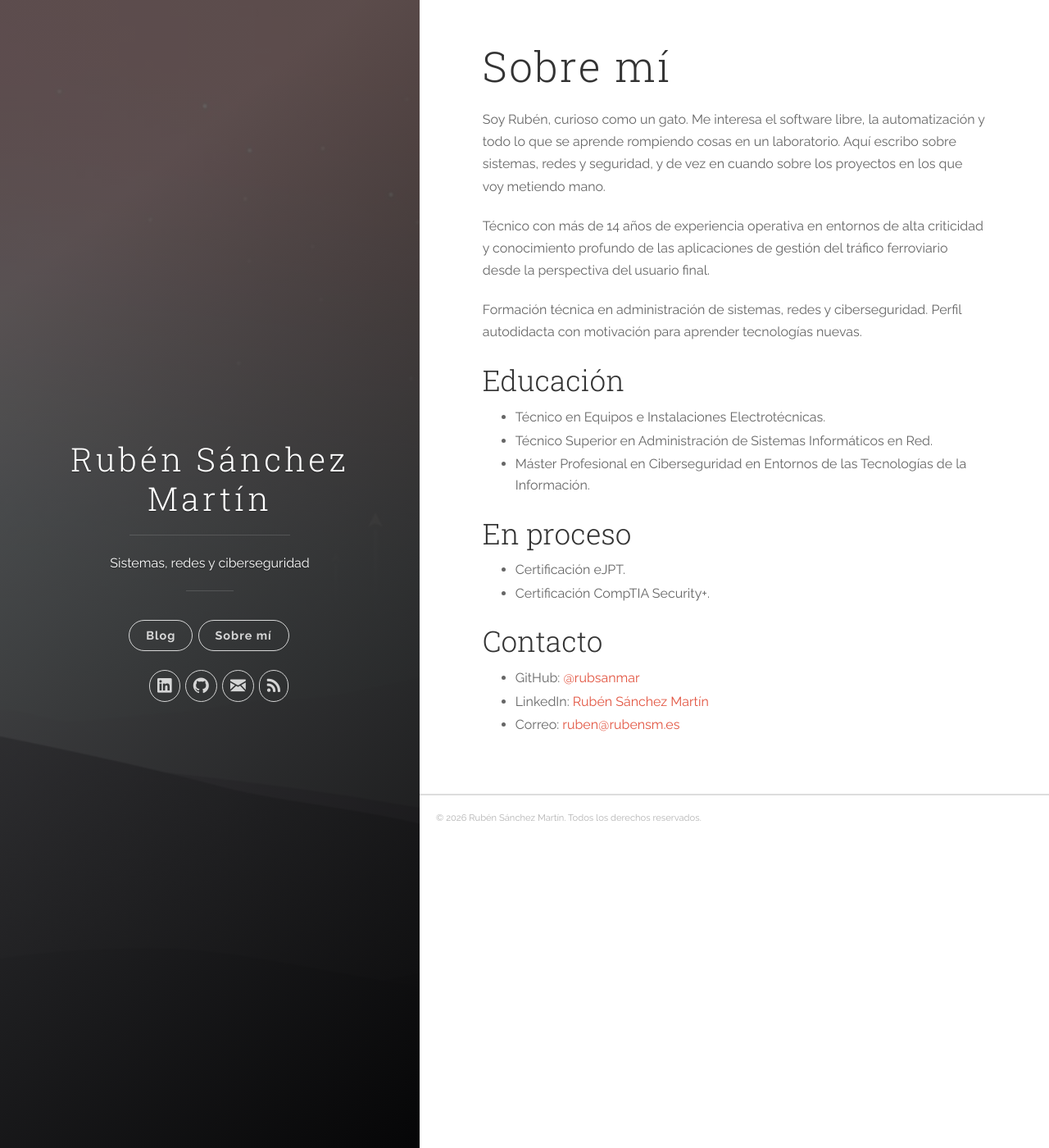
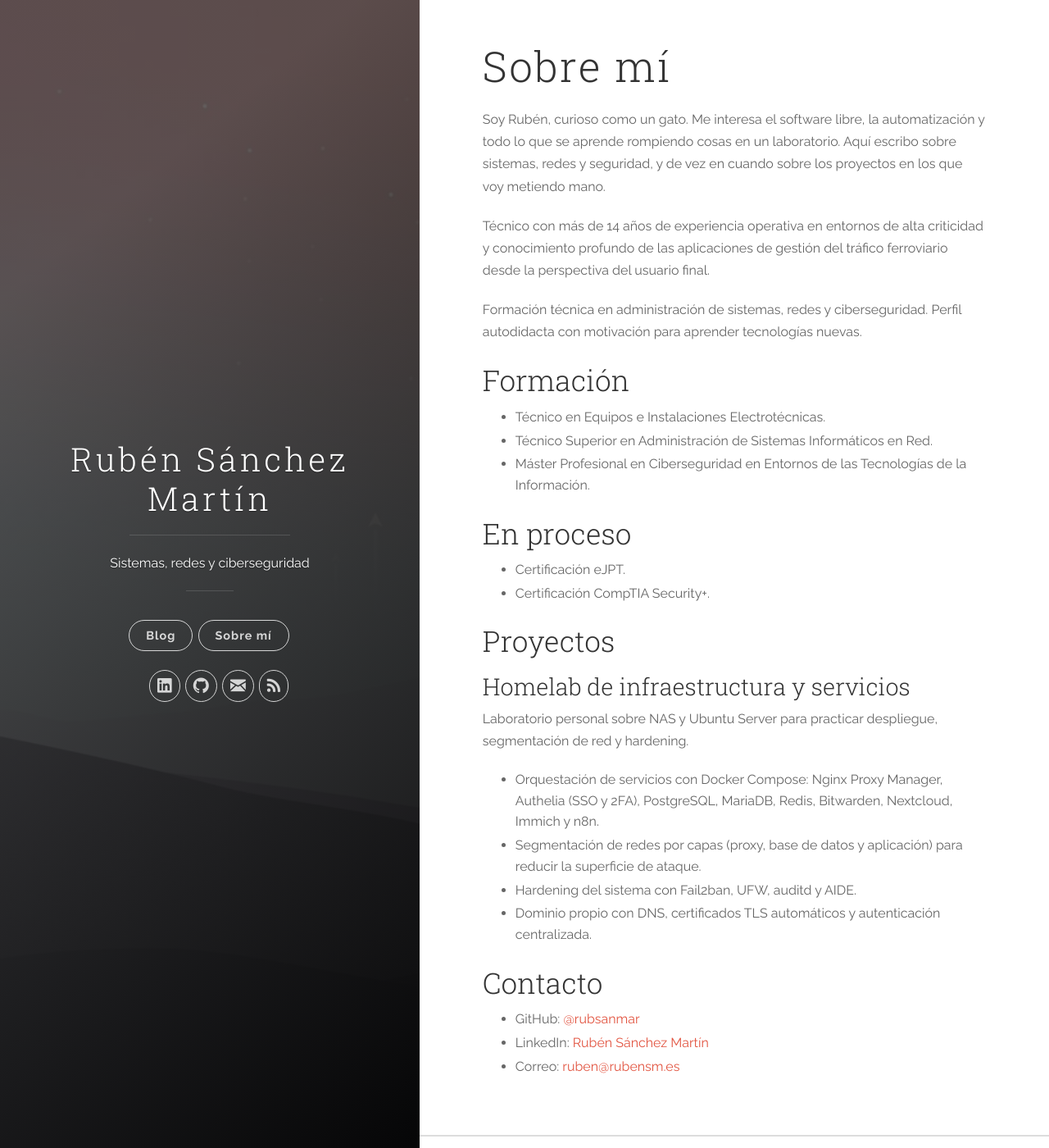
Before and after one commit to rubsanmar/rubsanmar.github.io, a Jekyll site: the page built from sobre-mi.md, in a window 1280 px wide and 1400 px high. Shown: the whole window at 82% size. Built offline with Jekyll 4.4.1, drawn with Linux system fonts in a browser that asks for light colours.

Commit message:
content: Formación y sección de proyectos

```diff
--- a/sobre-mi.md
+++ b/sobre-mi.md
@@ -10,7 +10,7 @@ Técnico con más de 14 años de experiencia operativa en entornos de alta criti
 
 Formación técnica en administración de sistemas, redes y ciberseguridad. Perfil autodidacta con motivación para aprender tecnologías nuevas.
 
-## Educación
+## Formación
 
 - Técnico en Equipos e Instalaciones Electrotécnicas.
 - Técnico Superior en Administración de Sistemas Informáticos en Red.
@@ -21,6 +21,17 @@ Formación técnica en administración de sistemas, redes y ciberseguridad. Perf
 - Certificación eJPT.
 - Certificación CompTIA Security+.
 
+## Proyectos
+
+### Homelab de infraestructura y servicios
+
+Laboratorio personal sobre NAS y Ubuntu Server para practicar despliegue, segmentación de red y hardening.
+
+- Orquestación de servicios con Docker Compose: Nginx Proxy Manager, Authelia (SSO y 2FA), PostgreSQL, MariaDB, Redis, Bitwarden, Nextcloud, Immich y n8n.
+- Segmentación de redes por capas (proxy, base de datos y aplicación) para reducir la superficie de ataque.
+- Hardening del sistema con Fail2ban, UFW, auditd y AIDE.
+- Dominio propio con DNS, certificados TLS automáticos y autenticación centralizada.
+
 ## Contacto
 
 - GitHub: [@{{ site.author.github_username }}](https://github.com/{{ site.author.github_username }})
```
